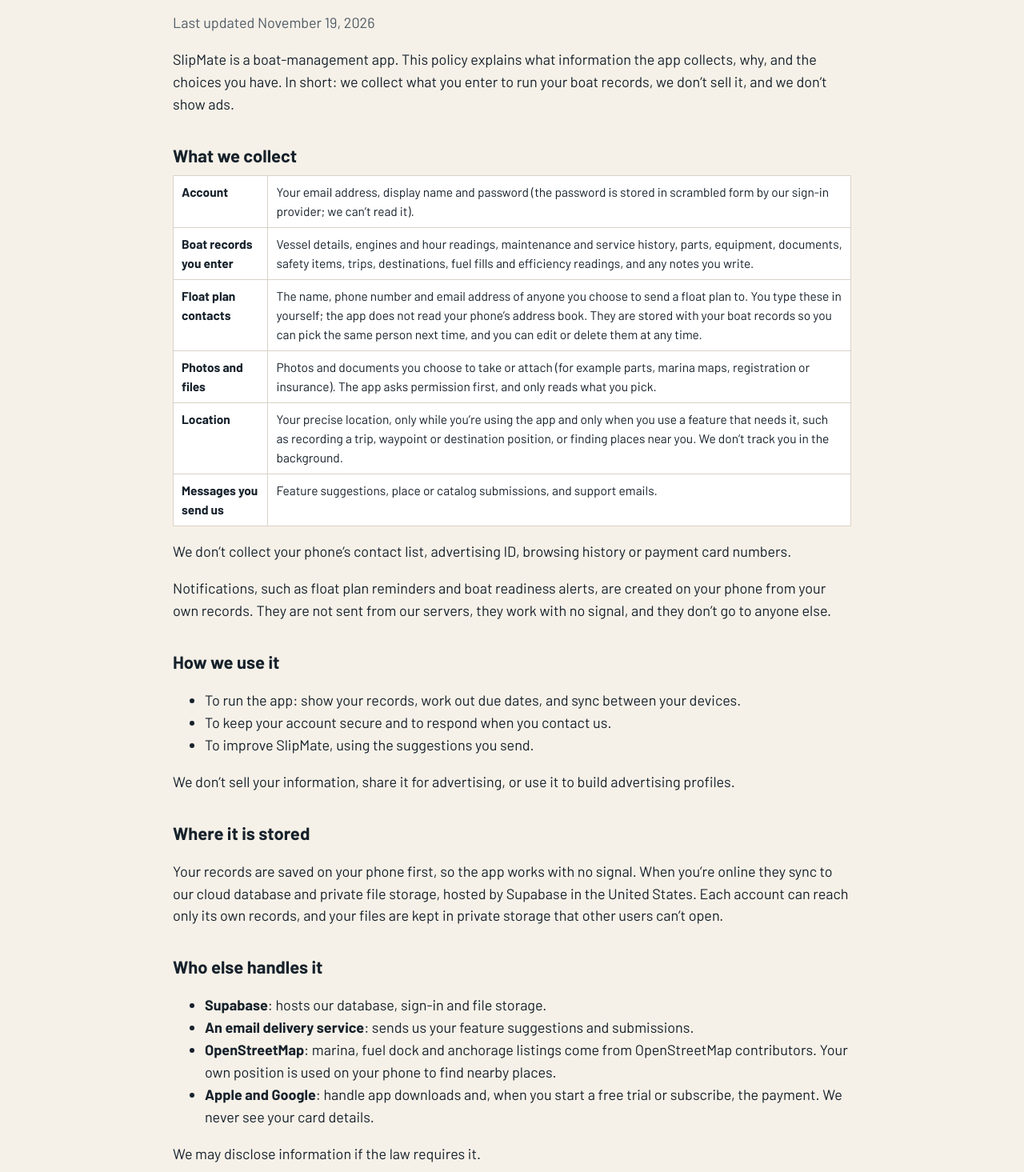
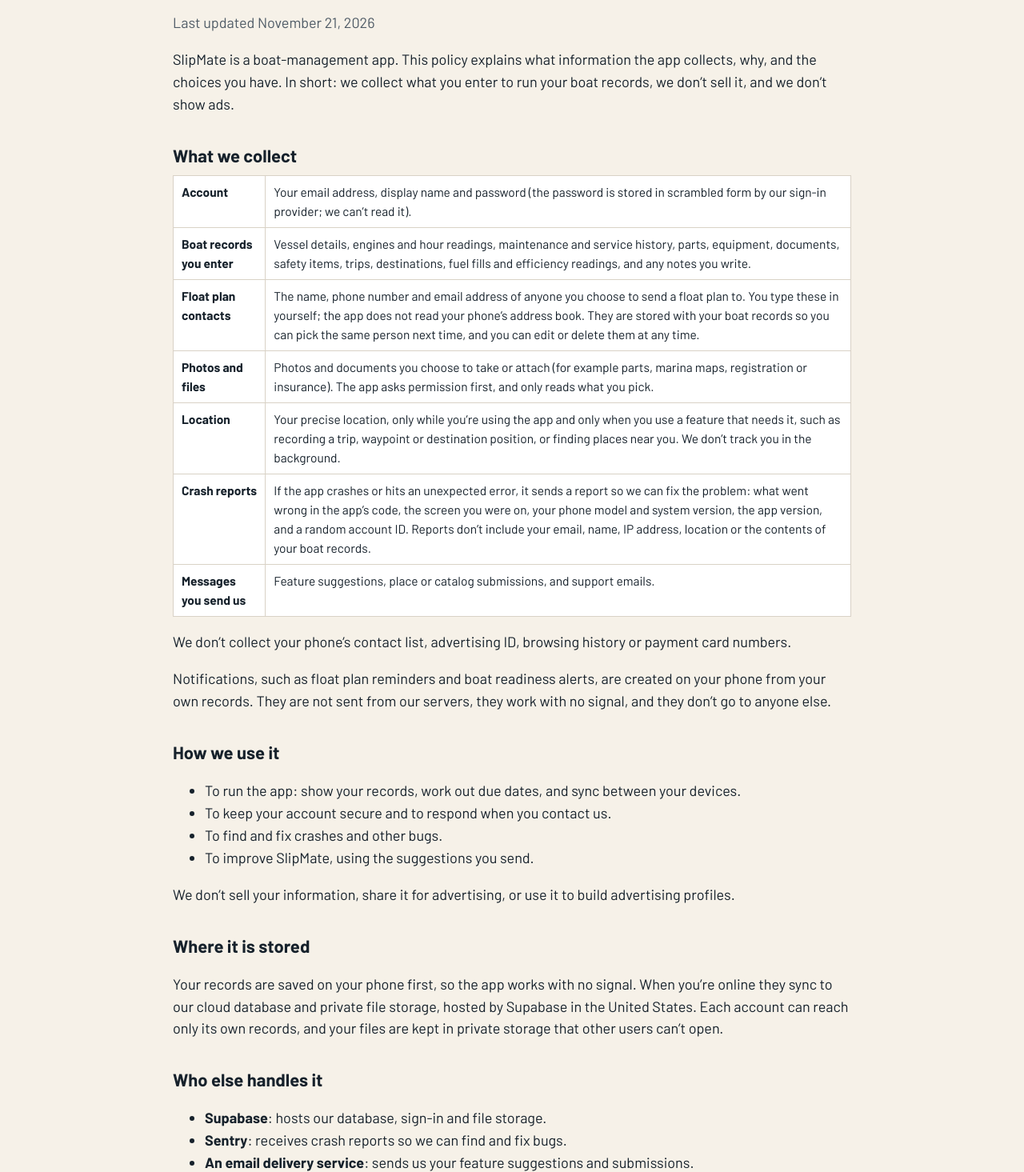
Before and after one commit to RoyStiles/underway-website, a website: page site/privacy.html in a window 1280 px wide. Shown: the part 144-1609 px from the top of the page at 80% size. Drawn offline with Linux system fonts and the light colour scheme.

Commit message:
Privacy Policy: crash reports (Sentry)
Co-Authored-By: Claude Opus 5.5 <noreply@anthropic.com>

```diff
--- a/config.json
+++ b/config.json
@@ -8,5 +8,5 @@
   "facebookUrl": "https://www.facebook.com/profile.php?id=61596876204786",
   "cloudflareAnalyticsToken": "773e6ab4299f4438937f1b35236b8722",
   "lastUpdated": "November 18, 2026",
-  "privacyUpdated": "November 19, 2026"
+  "privacyUpdated": "November 21, 2026"
 }
--- a/site/privacy.html
+++ b/site/privacy.html
@@ -215,7 +215,7 @@ footer .social svg .dot,footer .social svg .fill{fill:currentColor;stroke:none}
 </div></header>
 <main>
 <h1>Privacy Policy</h1>
-<p class="muted">Last updated November 19, 2026</p>
+<p class="muted">Last updated November 21, 2026</p>
 <p>SlipMate is a boat-management app. This policy explains what information the app collects, why, and the choices you have. In short: we collect what you enter to run your boat records, we don’t sell it, and we don’t show ads.</p>
 
 <h2>What we collect</h2>
@@ -225,6 +225,7 @@ footer .social svg .dot,footer .social svg .fill{fill:currentColor;stroke:none}
   <tr><th>Float plan contacts</th><td>The name, phone number and email address of anyone you choose to send a float plan to. You type these in yourself; the app does not read your phone’s address book. They are stored with your boat records so you can pick the same person next time, and you can edit or delete them at any time.</td></tr>
   <tr><th>Photos and files</th><td>Photos and documents you choose to take or attach (for example parts, marina maps, registration or insurance). The app asks permission first, and only reads what you pick.</td></tr>
   <tr><th>Location</th><td>Your precise location, only while you’re using the app and only when you use a feature that needs it, such as recording a trip, waypoint or destination position, or finding places near you. We don’t track you in the background.</td></tr>
+  <tr><th>Crash reports</th><td>If the app crashes or hits an unexpected error, it sends a report so we can fix the problem: what went wrong in the app’s code, the screen you were on, your phone model and system version, the app version, and a random account ID. Reports don’t include your email, name, IP address, location or the contents of your boat records.</td></tr>
   <tr><th>Messages you send us</th><td>Feature suggestions, place or catalog submissions, and support emails.</td></tr>
 </table>
 <p>We don’t collect your phone’s contact list, advertising ID, browsing history or payment card numbers.</p>
@@ -234,6 +235,7 @@ footer .social svg .dot,footer .social svg .fill{fill:currentColor;stroke:none}
 <ul>
   <li>To run the app: show your records, work out due dates, and sync between your devices.</li>
   <li>To keep your account secure and to respond when you contact us.</li>
+  <li>To find and fix crashes and other bugs.</li>
   <li>To improve SlipMate, using the suggestions you send.</li>
 </ul>
 <p>We don’t sell your information, share it for advertising, or use it to build advertising profiles.</p>
@@ -244,6 +246,7 @@ footer .social svg .dot,footer .social svg .fill{fill:currentColor;stroke:none}
 <h2>Who else handles it</h2>
 <ul>
   <li><strong>Supabase</strong>: hosts our database, sign-in and file storage.</li>
+  <li><strong>Sentry</strong>: receives crash reports so we can find and fix bugs.</li>
   <li><strong>An email delivery service</strong>: sends us your feature suggestions and submissions.</li>
   <li><strong>OpenStreetMap</strong>: marina, fuel dock and anchorage listings come from OpenStreetMap contributors. Your own position is used on your phone to find nearby places.</li>
   <li><strong>Apple and Google</strong>: handle app downloads and, when you start a free trial or subscribe, the payment. We never see your card details.</li>
```
Also changed, not shown: pages/privacy.html (+3 -0 lines).
